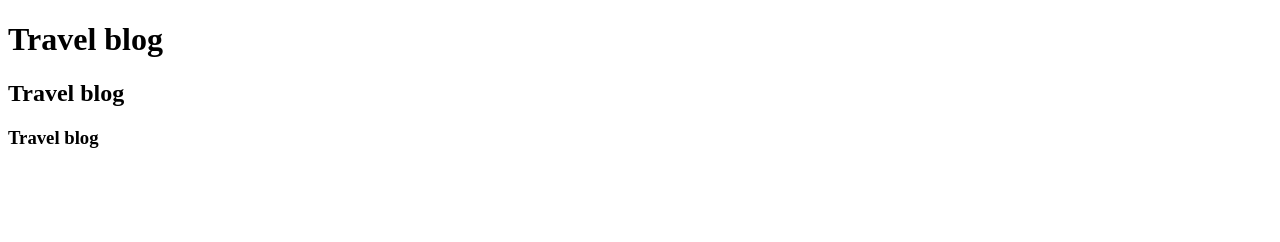
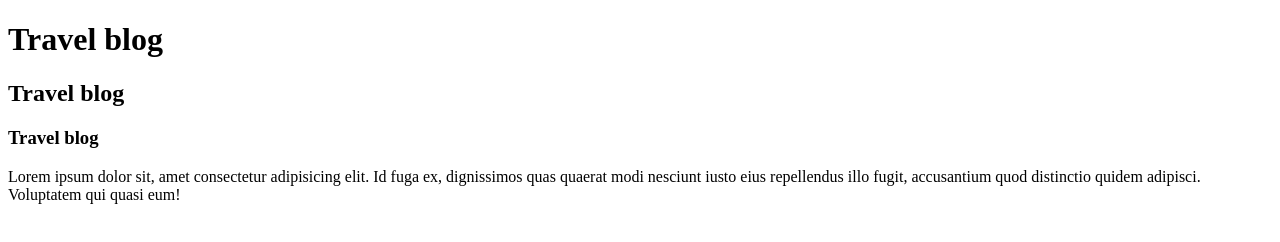
Before and after one commit to shamsjafarli/my-blog-app, a plain HTML site: page index.html in a window 1280 px wide. Drawn offline with Linux system fonts and the light colour scheme.

Commit message:
added new paragraph

```diff
--- a/index.html
+++ b/index.html
@@ -10,5 +10,10 @@
     <h2>Travel blog</h2>
     <h3>Travel blog</h3>
 
+    <p>
+        Lorem ipsum dolor sit, amet consectetur adipisicing elit. Id fuga ex, dignissimos quas quaerat modi nesciunt iusto eius repellendus illo fugit, accusantium quod distinctio quidem adipisci. Voluptatem qui quasi eum!
+
+    </p>
+
     </body>
     </html>
```
